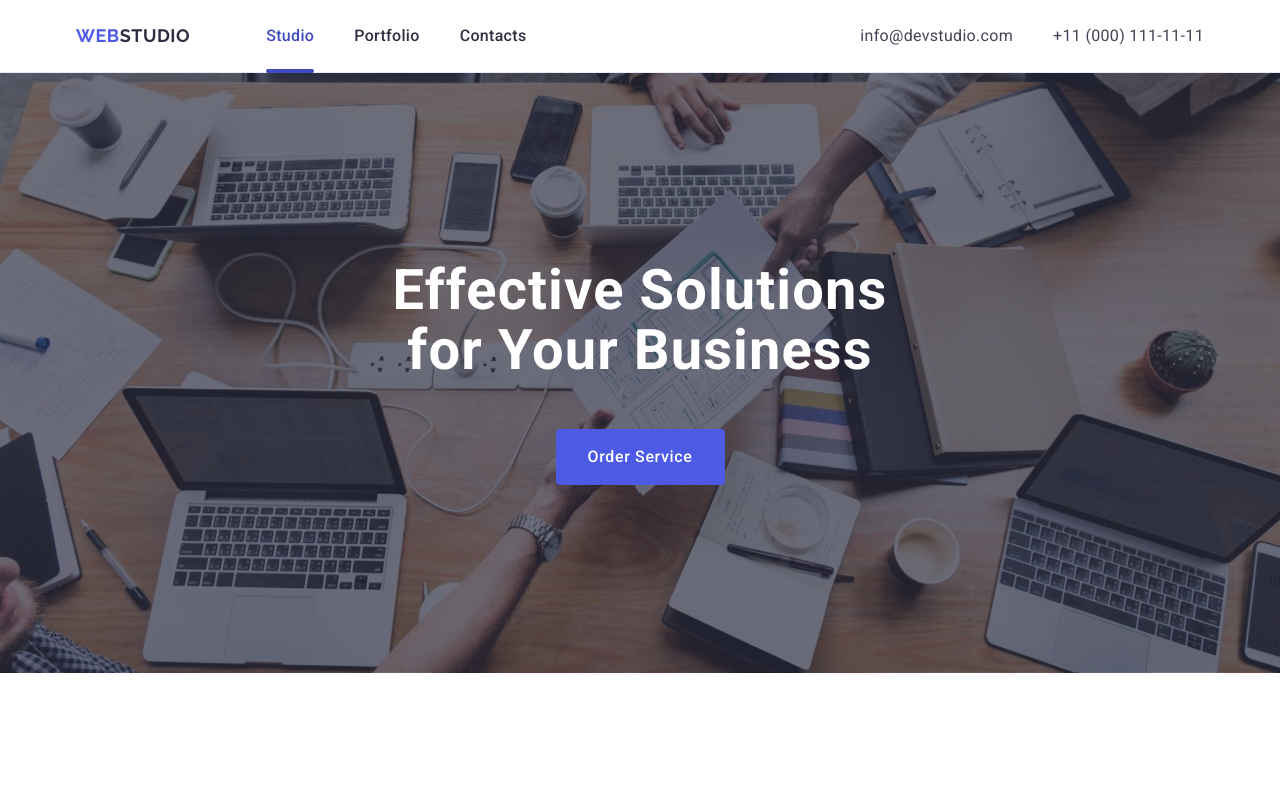
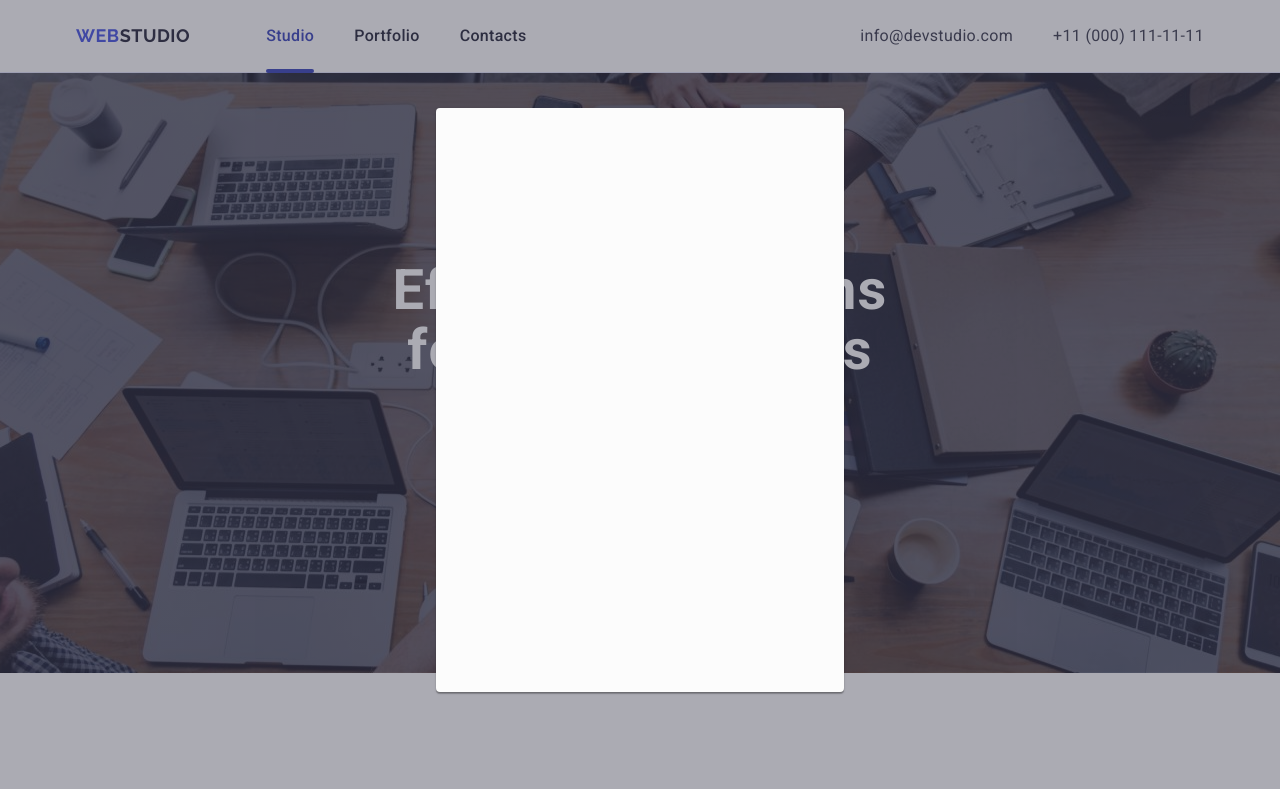
Before and after one commit to Viktor1712od/goit-markup-hw-05, a plain HTML site: page index.html in a window 1280 px wide. Shown: the top 789 px of the page. Drawn offline with nearby package versions, Linux system fonts and the light colour scheme.

Commit message:
add backdrop

```diff
--- a/css/styles.css
+++ b/css/styles.css
@@ -391,8 +391,8 @@ img {
 .portfolio-item {
     width: calc((100% - 48px) / 3);
     box-shadow: 0px 1px 6px rgba(46, 47, 66, 0.08),
-    0px 1px 1px rgba(46, 47, 66, 0.16),
-    0px 2px 1px rgba(46, 47, 66, 0.08);
+        0px 1px 1px rgba(46, 47, 66, 0.16),
+        0px 2px 1px rgba(46, 47, 66, 0.08);
     transition: box-shadow 250ms cubic-bezier(0.4, 0, 0.2, 1);
 }
 
@@ -489,7 +489,9 @@ img {
     max-width: 264px;
 }
 
-.social-link {}
+.social-link {
+
+}
 
 .web-social {
     font-weight: 500;
@@ -533,3 +535,41 @@ img {
 .icon-team-footer {
     fill: #f4f4fd;
 }
+
+.backdrop {
+    position: fixed;
+    top: 0;
+    left: 0;
+    width: 100%;
+    min-height: 100%;
+    background-color: rgba(46, 47, 66, 0.4);
+    opacity: 0;
+    visibility: hidden;
+    pointer-events: none;
+    transition: opacity 250ms cubic-bezier(0.4, 0, 0.2, 1),
+        visibility 250ms cubic-bezier(0.4, 0, 0.2, 1);
+}
+
+.backdrop.is-open {
+    opacity: 1;
+    visibility: visible;
+    pointer-events: auto;
+}
+
+.modal {
+    position: absolute;
+    top: 50%;
+    left: 50%;
+    border-radius: 4px;
+    width: 408px;
+    min-height: 584px;
+    box-shadow: 0 1px 1px 0 rgba(0, 0, 0, 0.14), 0 1px 3px 0 rgba(0, 0, 0, 0.12), 0 2px 1px 0 rgba(0, 0, 0, 0.2);
+    background-color: #fcfcfc;
+    transform: translate(-50%, -50%);
+    transition: transform 250ms cubic-bezier(0.4, 0, 0.2, 1);
+
+}
+
+.backdrop:not(.is-open) .modal {
+    transform: translate(-50%, -100%);
+}
--- a/index.html
+++ b/index.html
@@ -523,5 +523,8 @@
         </div>
       </div>
     </footer>
+    <div class="backdrop is-open">
+      <div class="modal">
+    </div>
   </body>
 </html>
```
